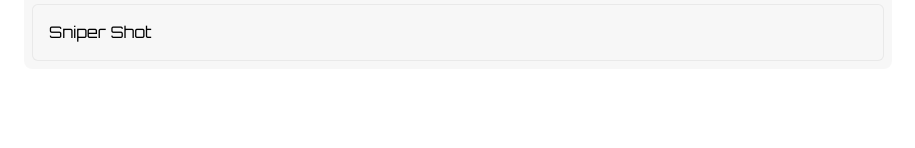
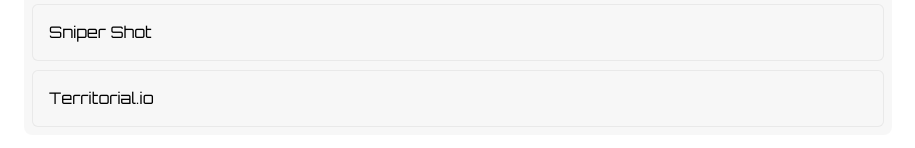
Before and after one commit to GvYoutube/gvyoutube.github.io, a plain HTML site: page gaming/index.html in a window 1280 px wide. Shown: the part 1643-1791 px from the top of the page, without its empty margins (182-1097 px from the left). Before the commit the page ends 1728 px from the top, so only its background shows below. Drawn offline with Linux system fonts and the light colour scheme.

Commit message:
Update gaming/index.html

```diff
--- a/gaming/index.html
+++ b/gaming/index.html
@@ -52,6 +52,7 @@
                  <a role="listitem" href="/gaming/internal/games/Gladihoppers.html">Gladihoppers</a>
                  <a role="listitem" href="/gaming/internal/games/SnowRider.html">Snow Rider 3D</a>
                  <a role="listitem" href="/gaming/internal/games/SniperShot.html">Sniper Shot</a>
+                 <a role="listitem" href="/gaming/internal/games/Territorialio.html">Territorial.io</a>
             </div>
         </section>
     </main>
```
